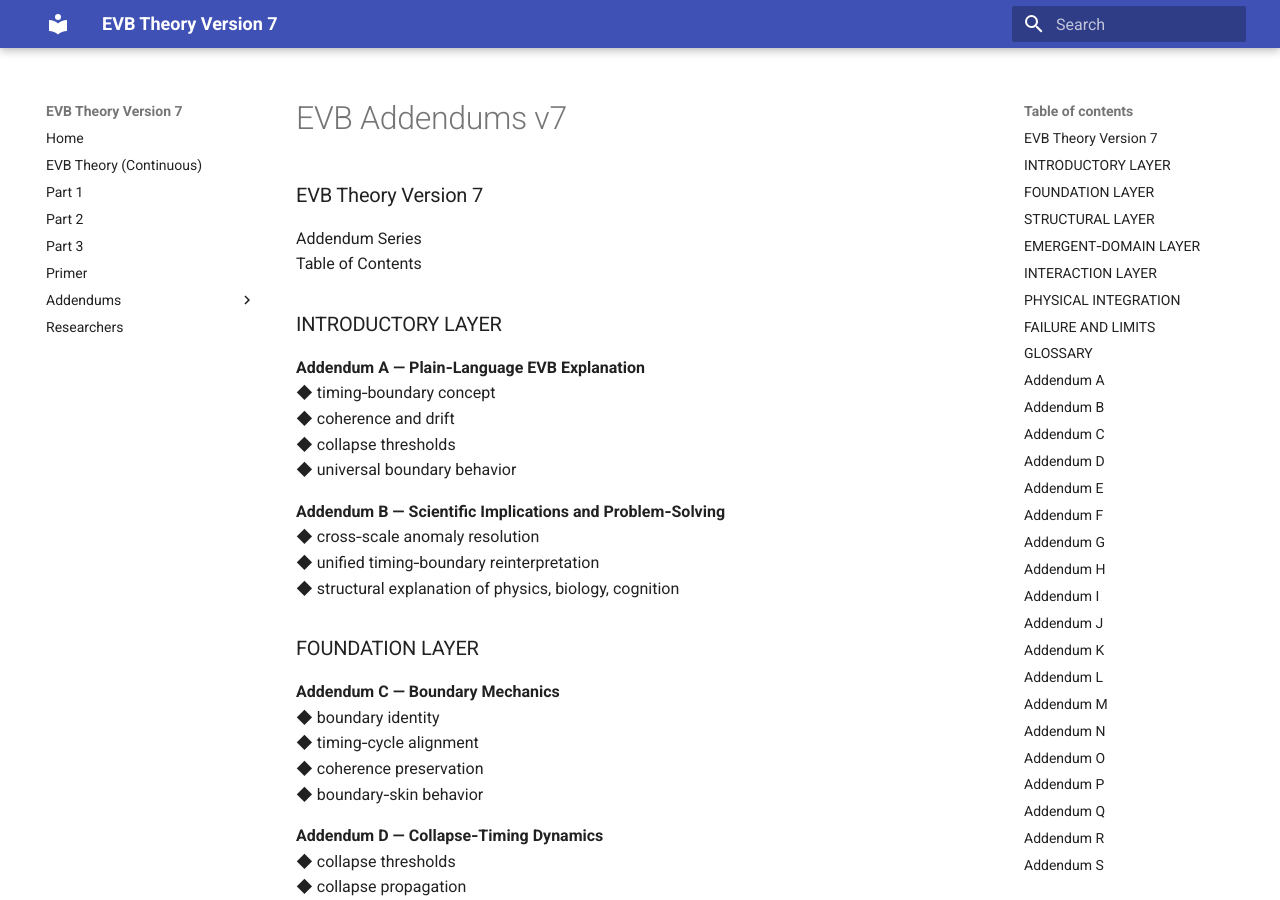
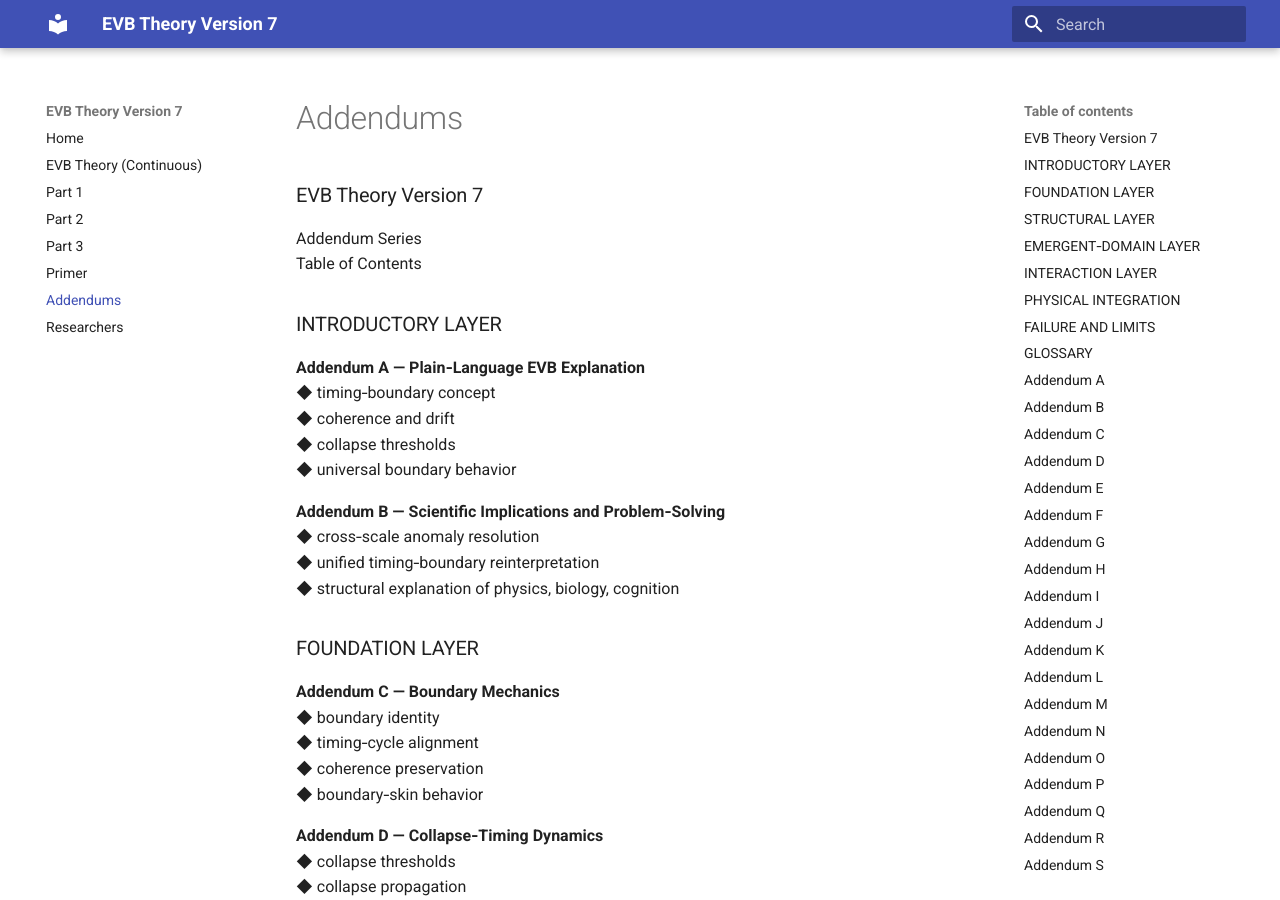
Before and after one commit to evbene/evb-theory, an MkDocs documentation site: the page built from docs/EVB_Addendums_v7.md, in a window 1280 px wide and 900 px high. Built offline with MkDocs 1.6.1 and Material for MkDocs 9.7.7, drawn with Linux system fonts in a browser that asks for light colours; part of the change alters nothing that is shown.

```diff
--- a/mkdocs.yml
+++ b/mkdocs.yml
@@ -11,12 +11,8 @@ nav:
   - Part 2: EVB_Main_v7_Part2.md
   - Part 3: EVB_Main_v7_Part3.md
   - Primer: EVB_Primer_v7.md
-  - Addendums:
-      - Addendum A: Addendum_A.md
-      - Addendum B: Addendum_B.md
-      - Addendum C: Addendum_C.md
-      # (continue listing all addendums)
-  - Researchers: Researchers.md
+  - Addendums: EVB_Addendums_v7.md
+  - Researchers: researchers_v7.md
 
 markdown_extensions:
   - toc:
```
